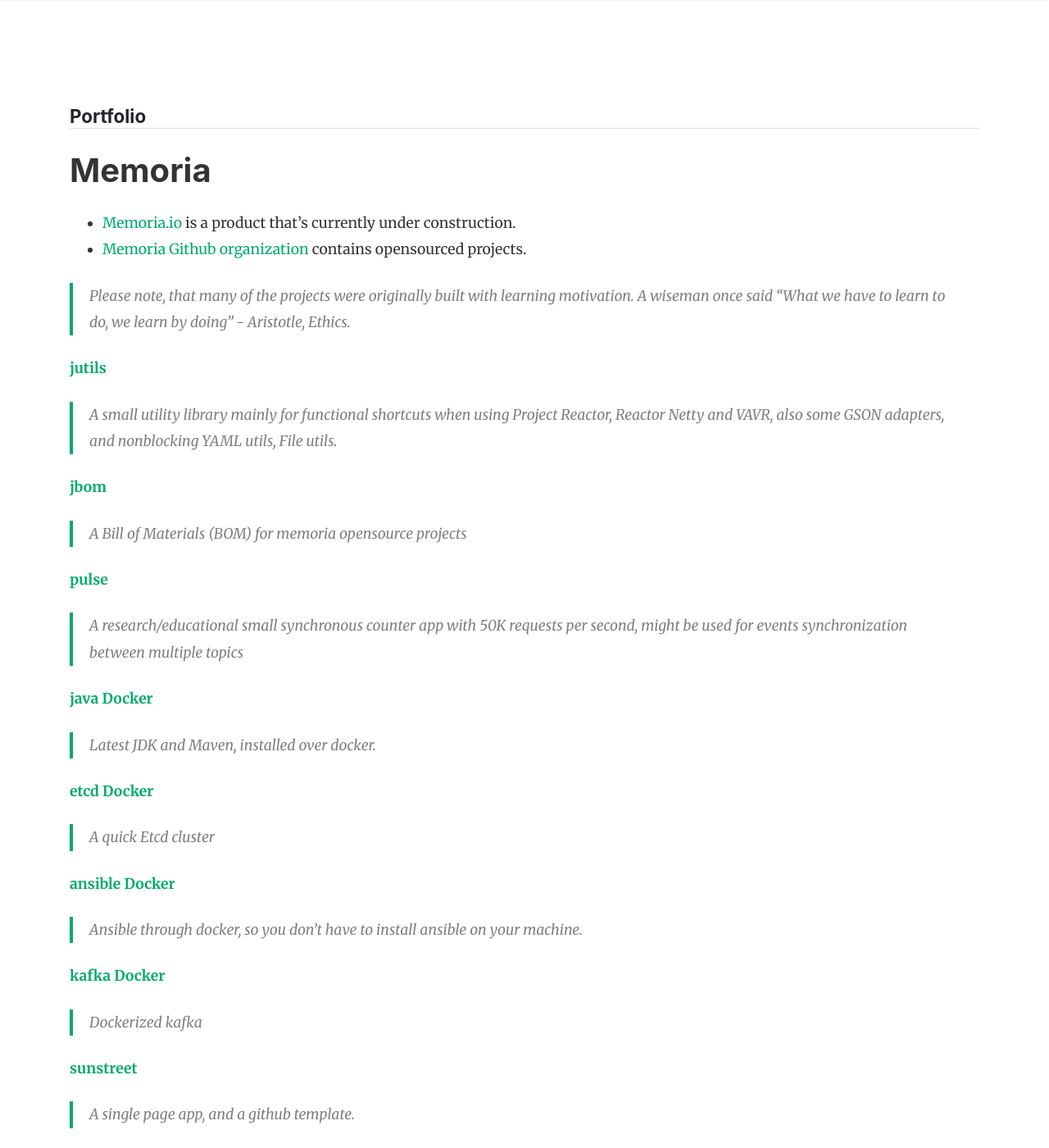
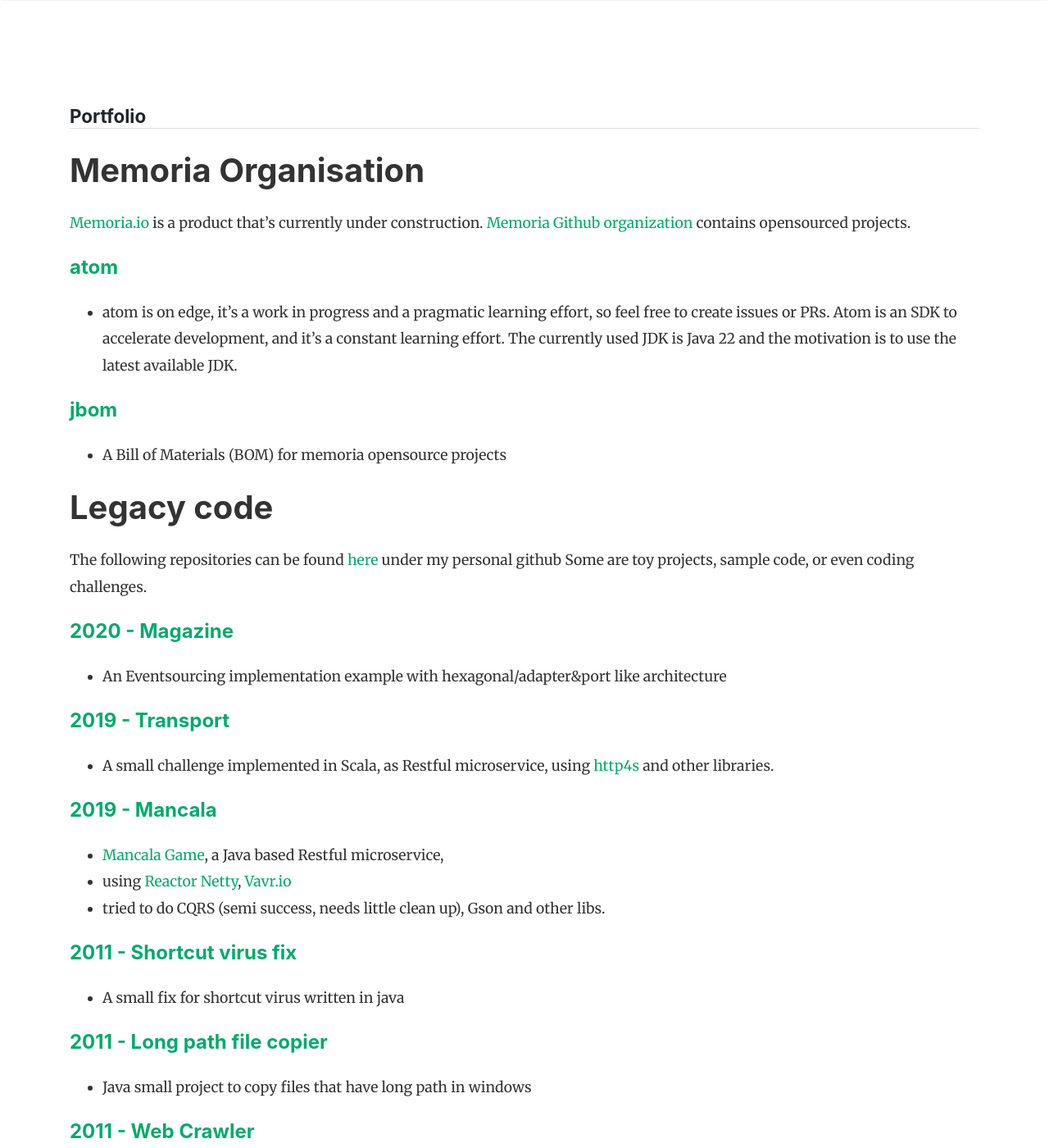
Before and after one commit to IsmailMarmoush/ismailmarmoush.github.io, a Jekyll site: the page built from portfolio.md, in a window 1280 px wide and 1400 px high. Shown: the whole window at 82% size. Built offline with Jekyll 4.4.1, drawn with Linux system fonts in a browser that asks for light colours; nearby versions of some CDN libraries; comment, search, counter and statistics services are not loaded; some of the changed text lies outside the part shown.

Commit message:
Update portfolio.md

```diff
--- a/portfolio.md
+++ b/portfolio.md
@@ -4,68 +4,46 @@
 comments: false
 ---
 
-# Memoria
-* [Memoria.io](https://memoria.io) is a product that's currently under construction.
-* [Memoria Github organization](https://github.com/memoria-io) contains opensourced projects.
+# Memoria Organisation
 
-> Please note, that many of the projects were originally built with learning motivation. A wiseman once said
-"What we have to learn to do, we learn by doing" - Aristotle, Ethics.
+[Memoria.io](https://memoria.io) is a product that's currently under construction. [Memoria Github organization](https://github.com/memoria-io) contains opensourced projects.
 
 
-**[jutils](https://github.com/memoria-io/jutils)**
-> A small utility library mainly for functional shortcuts when using Project Reactor, Reactor Netty and VAVR,
-> also some GSON adapters, and nonblocking YAML utils, File utils.
+####  [atom](https://github.com/memoria-io/atom)
+* atom is on edge, it's a work in progress and a pragmatic learning effort, so feel free to create issues or PRs.
+Atom is an SDK to accelerate development, and it's a constant learning effort. The currently used JDK is Java 22 and the motivation is to use the latest available JDK.
 
-**[jbom](https://github.com/memoria-io/jbom)**
-> A Bill of Materials (BOM) for memoria opensource projects
+####  [jbom](https://github.com/memoria-io/jbom)
+* A Bill of Materials (BOM) for memoria opensource projects
 
-**[pulse](https://github.com/memoria-io/pulse)**
-> A research/educational small synchronous counter app with 50K requests per second, might be used for events synchronization between multiple topics
+#  Legacy code
 
-**[java Docker](https://github.com/memoria-io/ansible-docker)**
-> Latest JDK and Maven, installed over docker.
-
-**[etcd Docker](https://github.com/memoria-io/etcd-docker)**
-> A quick Etcd cluster
-
-**[ansible Docker](https://github.com/memoria-io/ansible-docker)**
-> Ansible through docker, so you don't have to install ansible on your machine.
-
-**[kafka Docker](https://github.com/memoria-io/kafka-docker)**
-> Dockerized kafka
-
-**[sunstreet](https://github.com/memoria-io/sunstreet)**
-> A single page app, and a github template.
-
-## Personal Projects
 The following repositories can be found [here](https://github.com/IsmailMarmoush?tab=repositories) under my personal github
 Some are toy projects, sample code, or even coding challenges.
 
-**[2020 - Magazine](https://github.com/IsmailMarmoush/java-magazine)**
-> An Eventsourcing implementation example with hexagonal/adapter&port like architecture
+#### [2020 - Magazine](https://github.com/IsmailMarmoush/java-magazine)
+* An Eventsourcing implementation example with hexagonal/adapter&port like architecture
 
-**[2019 - Transport](https://github.com/IsmailMarmoush/java-transport)**
-> A small challenge implemented in Scala, as Restful microservice, using [http4s](https://http4s.org/) and other libraries.
+#### [2019 - Transport](https://github.com/IsmailMarmoush/java-transport)
+* A small challenge implemented in Scala, as Restful microservice, using [http4s](https://http4s.org/) and other libraries.
 
-**[2019 - Mancala](https://github.com/IsmailMarmoush/java-mancala)**
-> [Mancala Game](https://en.wikipedia.org/wiki/Mancala), a Java based Restful microservice,
-> using [Reactor Netty](https://projectreactor.io/), [Vavr.io](https://Vavr.io)
-> tried to do CQRS (semi success, needs little clean up), Gson and other libs.
+#### [2019 - Mancala](https://github.com/IsmailMarmoush/java-mancala)
+* [Mancala Game](https://en.wikipedia.org/wiki/Mancala), a Java based Restful microservice,
+* using [Reactor Netty](https://projectreactor.io/), [Vavr.io](https://Vavr.io)
+* tried to do CQRS (semi success, needs little clean up), Gson and other libs.
 
-**[2011 - Shortcut virus fix](https://github.com/IsmailMarmoush/java-shortcutvirusfix)**
-> A small fix for shortcut virus written in java
+#### [2011 - Shortcut virus fix](https://github.com/IsmailMarmoush/java-shortcutvirusfix)
+* A small fix for shortcut virus written in java
 
-**[2011 - Long path file copier](https://github.com/IsmailMarmoush/java-longpath)**
-> Java small project to copy files that have long path in windows
+#### [2011 - Long path file copier](https://github.com/IsmailMarmoush/java-longpath)
+* Java small project to copy files that have long path in windows
 
-**[2011 - Web Crawler](https://github.com/IsmailMarmoush/java-webcrawler)**
-> A web crawler I used after college to send my resumes to over 2500 company email in Egypt,
-> I got around 10 interviews in the first couple of weeks soon after.
+#### [2011 - Web Crawler](https://github.com/IsmailMarmoush/java-webcrawler)
+* A web crawler I used after college to send my resumes to over 2500 company email in Egypt,
+* I got around 10 interviews in the first couple of weeks soon after.
 
-**[2011 JANN](https://github.com/memoria-io/jann)**
-> A Java Artificial Neural Network Framework, currently under major changes.
+#### [2011 JANN](https://github.com/memoria-io/jann)
+* A Java Artificial Neural Network Framework, currently under major changes.
 
-## Code Samples
-
-**[2008:Present - Code Samples](https://github.com/IsmailMarmoush/samples)**
+#### [2008:Present - Code Samples](https://github.com/IsmailMarmoush/samples)
 * Code samples of Scala, Java, Go, Matlab, Prolog, CPP
```
